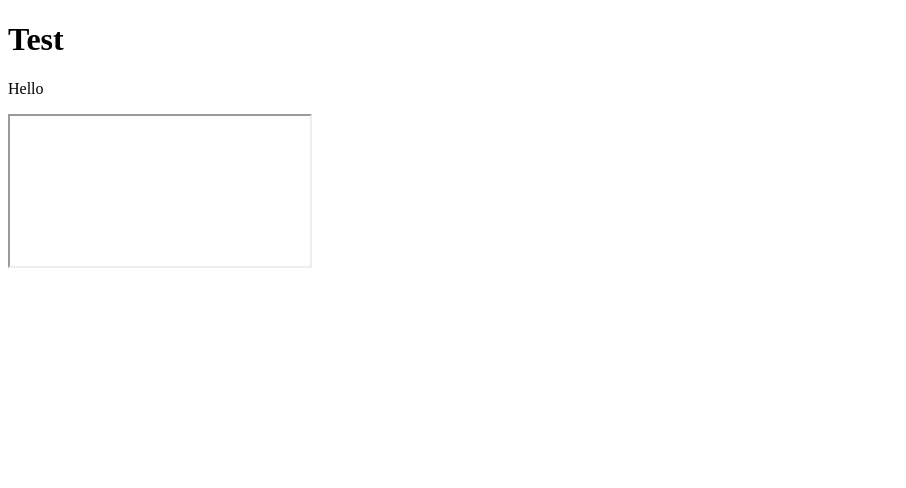
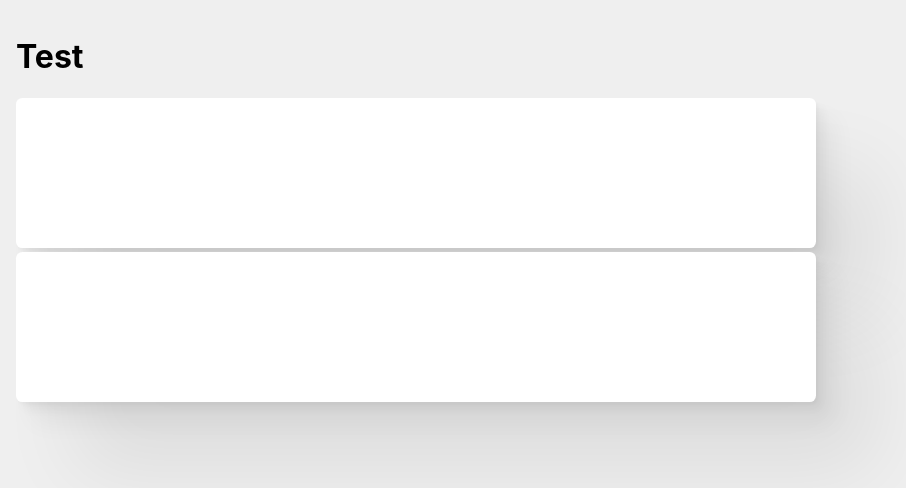
Before and after one commit to bluwy/whyframe, a Svelte app in the folder playground/vite-svelte/: page / in a window 1280 px wide. Shown: the top 488 px of the page, without its empty margins (0-906 px from the left). Built offline with nearby package versions, Linux system fonts and the light colour scheme.

Commit message:
Style playground

```diff
--- a/playground/vite-svelte/src/App.svelte
+++ b/playground/vite-svelte/src/App.svelte
@@ -1,11 +1,17 @@
 <script>
   import Counter from './Counter.svelte'
+
+  const max = 10
 </script>
 
 <h1>Test</h1>
-<p>Hello</p>
 
-<iframe why title="Ello">
+<iframe why title="Hello">
   <p>Click to increment!</p>
   <Counter />
 </iframe>
+
+<iframe why title="World">
+  <p>Max 10</p>
+  <Counter {max} />
+</iframe>
--- a/playground/vite-svelte/src/Counter.svelte
+++ b/playground/vite-svelte/src/Counter.svelte
@@ -1,10 +1,17 @@
 <script>
+  export let max = 0
+
   let count = 0
   const increment = () => {
+    if (max !== 0 && count >= max) {
+      document.body.style.backgroundColor = 'pink'
+      alert('too many clicks')
+      return
+    }
     count += 1
   }
 </script>
 
 <button on:click={increment}>
-  count isa {count}
+  count is {count}
 </button>
--- /dev/null
+++ b/playground/vite-svelte/src/main.css
@@ -0,0 +1,33 @@
+*,
+*::before,
+*::after {
+  box-sizing: border-box;
+}
+
+html,
+body {
+  font-family: Inter, Avenir, Helvetica, Arial, sans-serif;
+  background-color: #efefef;
+  width: 100%;
+  height: 100%;
+  padding: 0;
+  margin: 0;
+}
+
+#app {
+  padding: 1rem;
+}
+
+iframe[why] {
+  border: none;
+  box-shadow: 2.7px 3.2px 3.6px rgba(0, 0, 0, 0.024),
+    7.5px 8.8px 10px rgba(0, 0, 0, 0.035),
+    18.1px 21.1px 24.1px rgba(0, 0, 0, 0.046),
+    60px 70px 80px rgba(0, 0, 0, 0.07);
+  border-radius: 0.4rem;
+  width: 100%;
+  height: 100%;
+  max-width: 800px;
+  max-height: 600px;
+  background-color: white;
+}
--- a/playground/vite-svelte/src/main.js
+++ b/playground/vite-svelte/src/main.js
@@ -1,3 +1,4 @@
 import App from './App.svelte'
+import './main.css'
 
 new App({ target: document.getElementById('app') })
```
